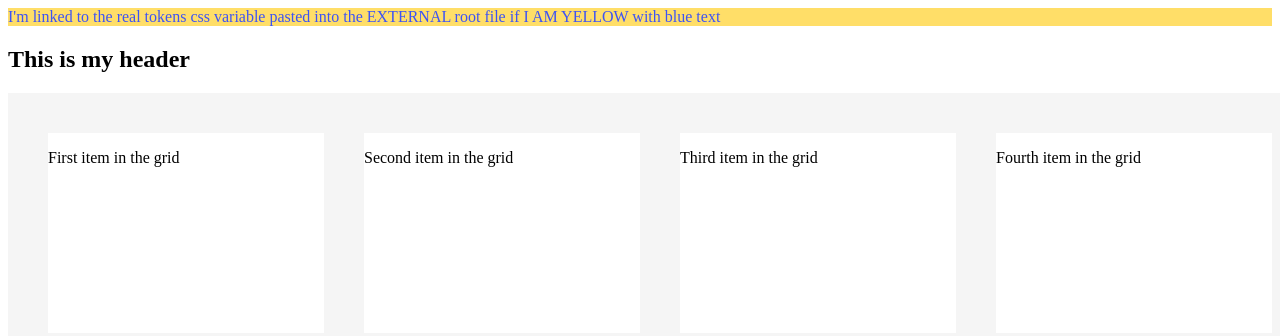
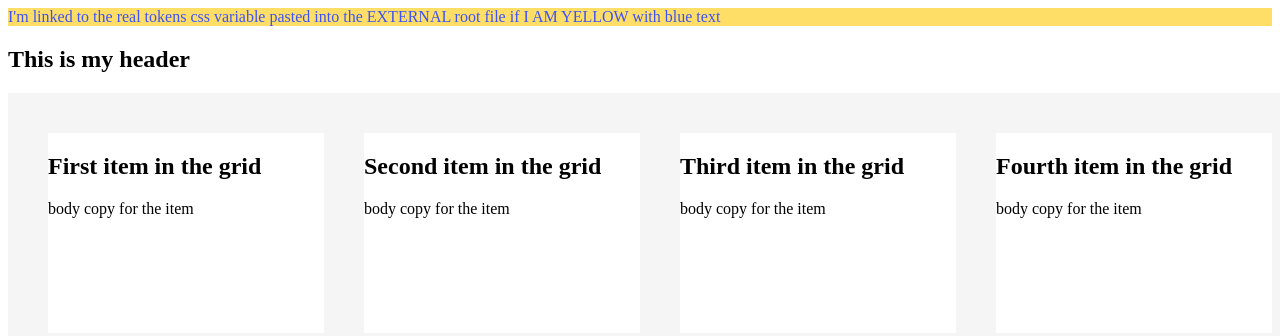
Before and after one commit to HamStanford/github.io, a website: page index.html in a window 1280 px wide. Shown: the top 336 px of the page. Drawn offline with Linux system fonts and the light colour scheme.

Commit message:
Adding copy to grid items

```diff
--- a/index.html
+++ b/index.html
@@ -112,16 +112,20 @@
 </div>
 <div id="grid-block">
   <div class="grid-item">
-    <p>First item in the grid</h2>
+    <h2>First item in the grid</h2>
+    <p>body copy for the item</p>
   </div>
   <div class="grid-item">
-    <p>Second item in the grid</h2>
+    <h2>Second item in the grid</h2>
+    <p>body copy for the item</p>
   </div>
   <div class="grid-item">
-    <p>Third item in the grid</h2>
+    <h2>Third item in the grid</h2>
+    <p>body copy for the item</p>
   </div>
   <div class="grid-item">
-    <p>Fourth item in the grid</h2>
+    <h2>Fourth item in the grid</h2>
+    <p>body copy for the item</p>
   </div>
 </div>
 
```
